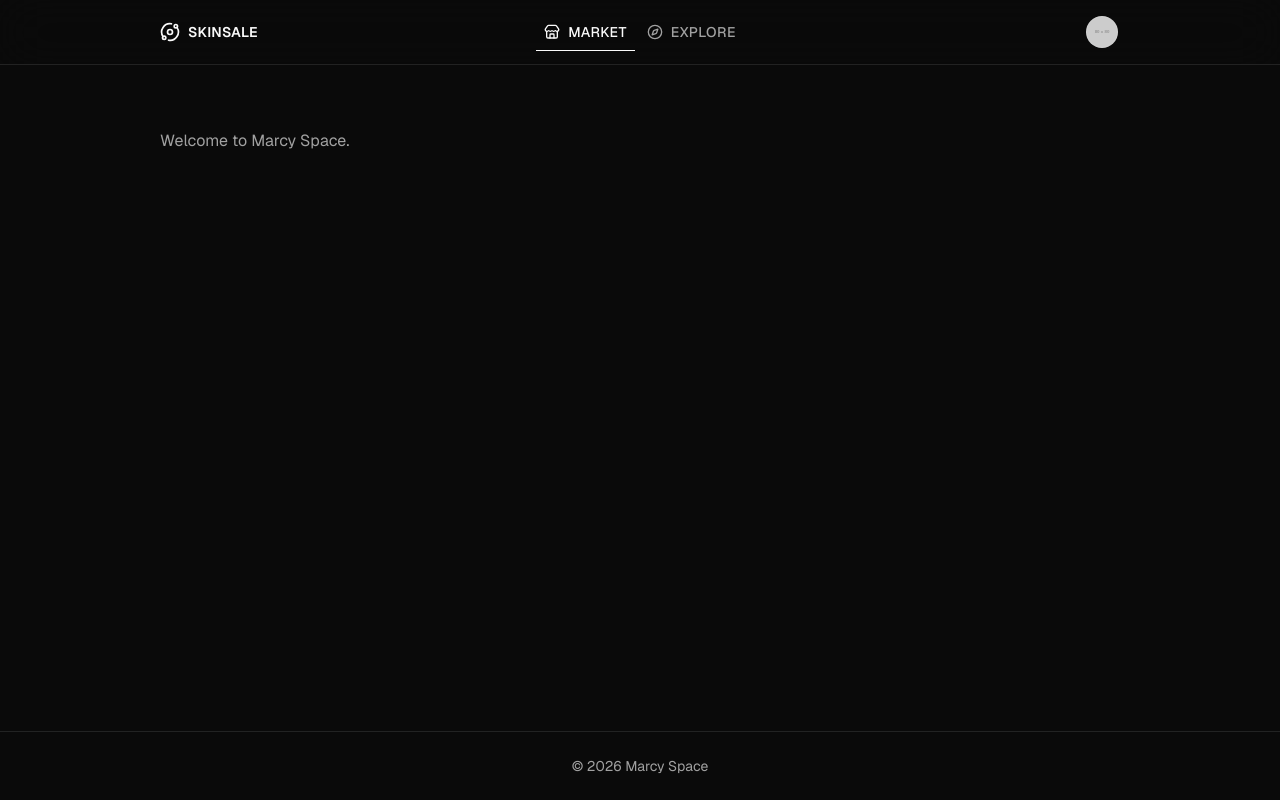
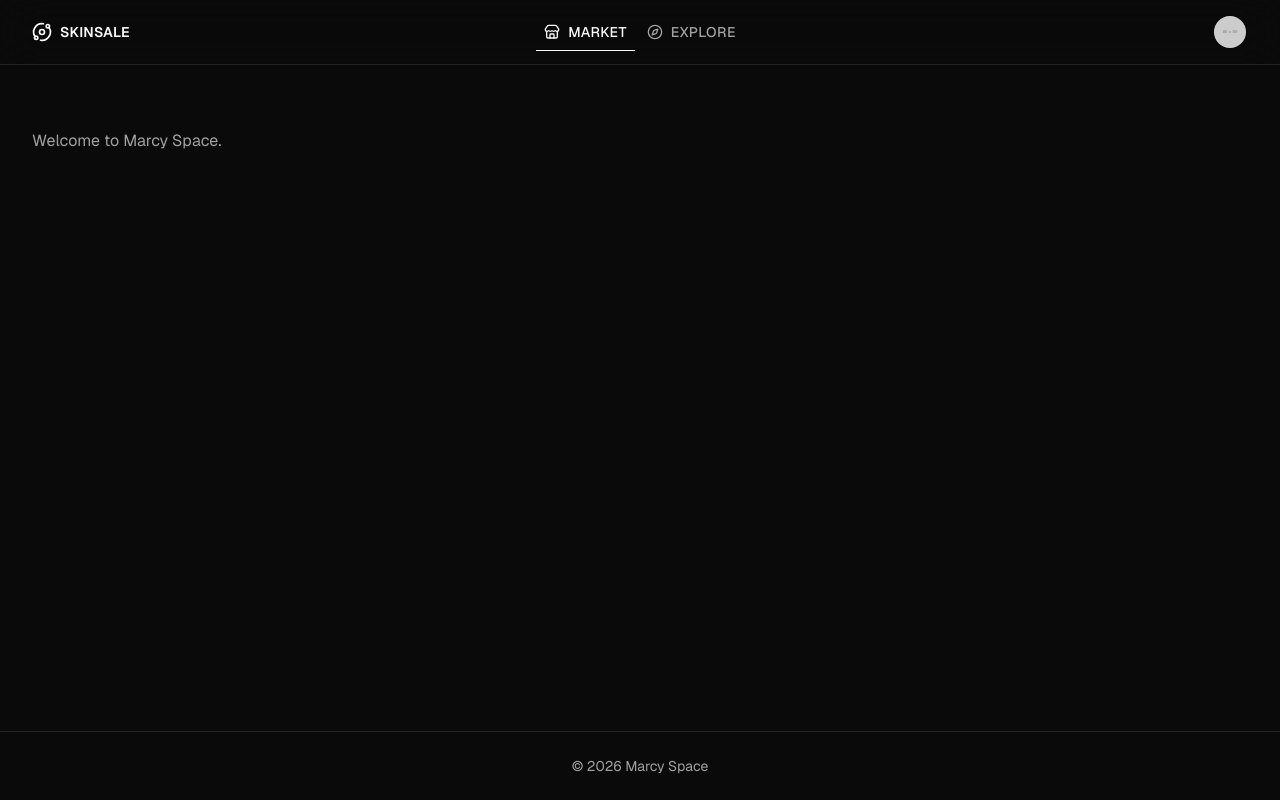
Before and after one commit to marcy-fletcher/marcy-space, a Next.js app: page / in a window 1280 px wide. Built offline with nearby package versions, Linux system fonts and the light colour scheme.

Commit message:
feat: wider layout

```diff
--- a/app/layout.tsx
+++ b/app/layout.tsx
@@ -30,11 +30,11 @@ export default function RootLayout({ children }: LayoutProps<"/">) {
         >
           <div className="flex min-h-screen flex-col">
             <SiteHeader />
-            <main className="mx-auto w-full max-w-5xl flex-1 px-4 py-12 sm:px-6 sm:py-16 lg:px-8">
+            <main className="mx-auto w-full max-w-[90rem] flex-1 px-4 py-12 sm:px-6 sm:py-16 lg:px-8">
               {children}
             </main>
             <footer className="border-t">
-              <div className="mx-auto w-full max-w-5xl px-4 py-6 text-center text-sm text-muted-foreground sm:px-6 lg:px-8">
+              <div className="mx-auto w-full max-w-[90rem] px-4 py-6 text-center text-sm text-muted-foreground sm:px-6 lg:px-8">
                 © {new Date().getFullYear()} Marcy Space
               </div>
             </footer>
--- a/components/shared/site-header.tsx
+++ b/components/shared/site-header.tsx
@@ -166,7 +166,7 @@ export function SiteHeader() {
 
   return (
     <header className="sticky top-0 z-40 border-b bg-background/80 backdrop-blur-xl supports-[backdrop-filter]:bg-background/70">
-      <div className="mx-auto flex h-16 w-full max-w-5xl items-center justify-between px-4 sm:px-6 md:grid md:grid-cols-[1fr_auto_1fr] md:justify-normal lg:px-8">
+      <div className="mx-auto flex h-16 w-full max-w-[90rem] items-center justify-between px-4 sm:px-6 md:grid md:grid-cols-[1fr_auto_1fr] md:justify-normal lg:px-8">
         <div className="flex min-w-0 items-center gap-2">
           <OrbitIcon className="size-5 shrink-0" aria-hidden="true" />
           <span className="truncate text-xs leading-none font-semibold tracking-wide uppercase sm:text-sm">
```
